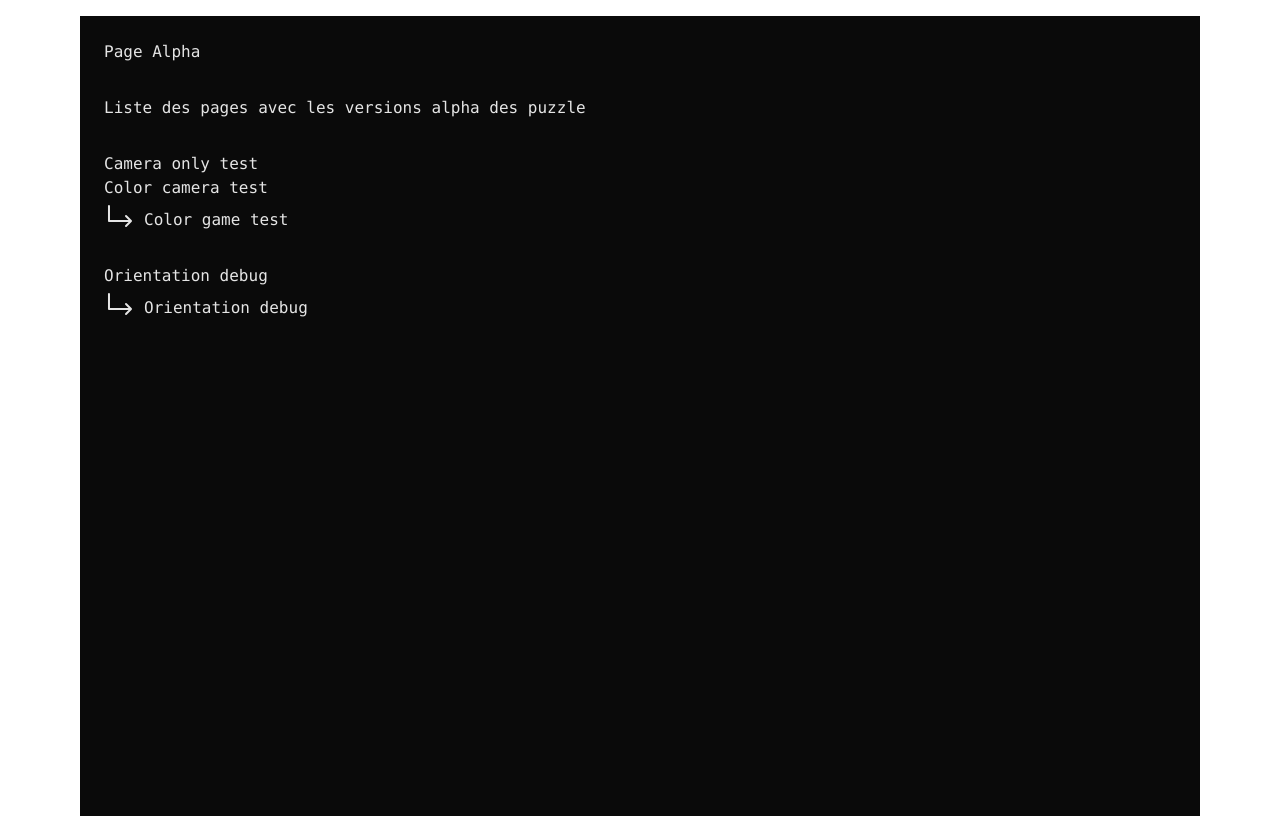
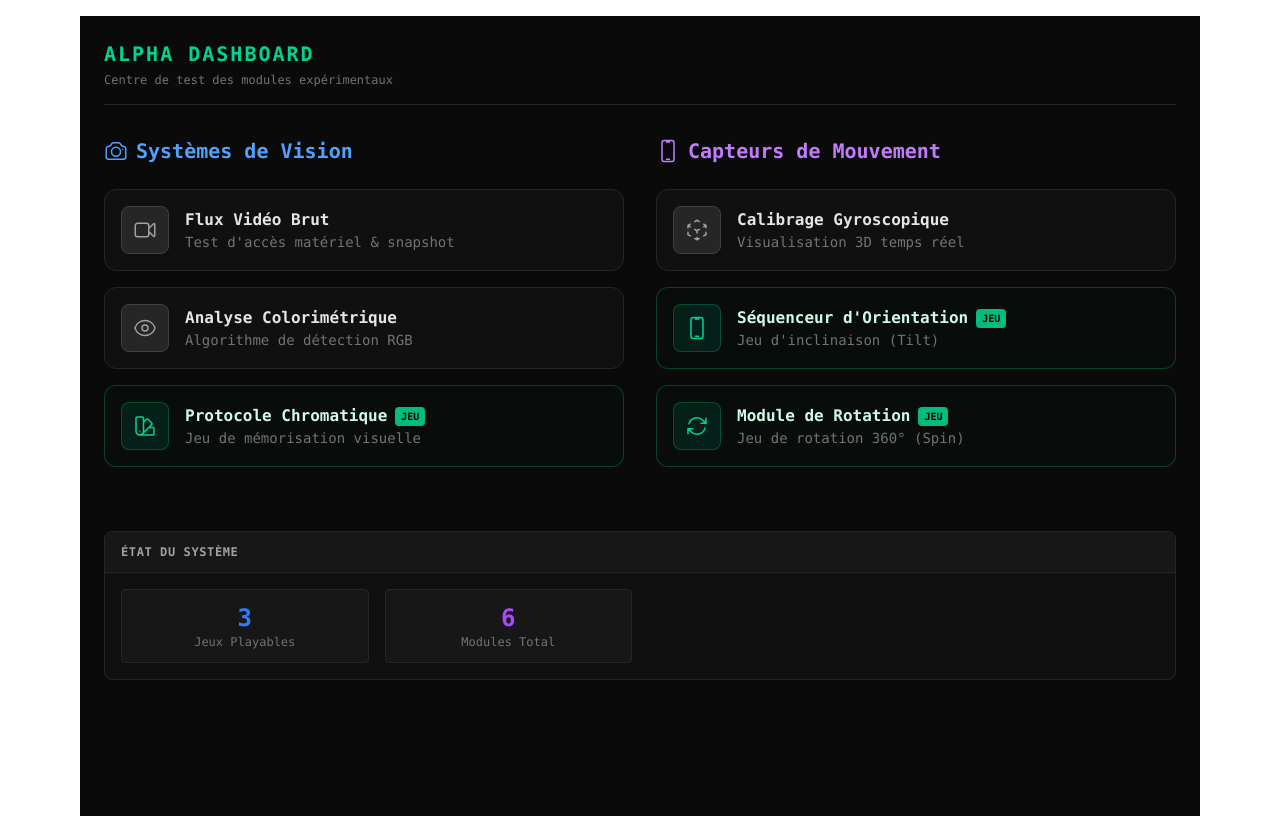
Before and after one commit to Sekaivi/MissionADA42, a Next.js app: page /alpha in a window 1280 px wide. Built offline with nearby package versions, Linux system fonts and the light colour scheme.

Commit message:
feat(alpha dashboard): better interface

```diff
--- a/src/app/alpha/page.tsx
+++ b/src/app/alpha/page.tsx
@@ -1,35 +1,133 @@
-import Link from 'next/link';
+'use client';
 
-import { ArrowTurnDownRightIcon } from '@heroicons/react/24/solid';
+import React, { useMemo } from 'react';
+
+import {
+    ArrowPathIcon,
+    CameraIcon,
+    CubeTransparentIcon,
+    DevicePhoneMobileIcon,
+    EyeIcon,
+    SwatchIcon,
+    VideoCameraIcon,
+} from '@heroicons/react/24/outline';
+
+import { AlphaCard } from '@/components/alpha/AlphaCard';
+import { AlphaGrid } from '@/components/alpha/AlphaGrid';
+import { AlphaHeader } from '@/components/alpha/AlphaHeader';
+import { ModuleLink } from '@/components/alpha/ModuleLink';
+import { ModuleGroup } from '@/types/alpha/module';
+
+const ALPHA_MODULES: ModuleGroup[] = [
+    {
+        title: 'Systèmes de Vision',
+        icon: CameraIcon,
+        headerColor: 'text-blue-400',
+        items: [
+            {
+                href: '/alpha/camera-only',
+                title: 'Flux Vidéo Brut',
+                subtitle: "Test d'accès matériel & snapshot",
+                icon: VideoCameraIcon,
+            },
+            {
+                href: '/alpha/color-camera-test',
+                title: 'Analyse Colorimétrique',
+                subtitle: 'Algorithme de détection RGB',
+                icon: EyeIcon,
+            },
+            {
+                href: '/alpha/color-game',
+                title: 'Protocole Chromatique',
+                subtitle: 'Jeu de mémorisation visuelle',
+                icon: SwatchIcon,
+                isGame: true,
+            },
+        ],
+    },
+    {
+        title: 'Capteurs de Mouvement',
+        icon: DevicePhoneMobileIcon,
+        headerColor: 'text-purple-400',
+        items: [
+            {
+                href: '/alpha/orientation-debug',
+                title: 'Calibrage Gyroscopique',
+                subtitle: 'Visualisation 3D temps réel',
+                icon: CubeTransparentIcon,
+            },
+            {
+                href: '/alpha/orientation-game',
+                title: "Séquenceur d'Orientation",
+                subtitle: "Jeu d'inclinaison (Tilt)",
+                icon: DevicePhoneMobileIcon,
+                isGame: true,
+            },
+            {
+                href: '/alpha/spin-game',
+                title: 'Module de Rotation',
+                subtitle: 'Jeu de rotation 360° (Spin)',
+                icon: ArrowPathIcon,
+                isGame: true,
+            },
+        ],
+    },
+];
 
 export default function AlphaHome() {
+    const stats = useMemo(() => {
+        const allItems = ALPHA_MODULES.flatMap((group) => group.items);
+        return {
+            totalModules: allItems.length,
+            totalGames: allItems.filter((item) => item.isGame).length,
+            categories: ALPHA_MODULES.length,
+        };
+    }, []);
+
     return (
         <>
-            <h1>Page Alpha</h1>
-            <p>Liste des pages avec les versions alpha des puzzle</p>
+            <AlphaHeader
+                title="Alpha Dashboard"
+                subtitle="Centre de test des modules expérimentaux"
+            />
 
-            <ul>
-                <li>
-                    <Link href={'/alpha/camera-only'}>Camera only test</Link>
-                </li>
-                <li>
-                    <Link href={'/alpha/color-camera-test'}>Color camera test</Link>
-                </li>
-                <li className={'flex items-end gap-2'}>
-                    <ArrowTurnDownRightIcon className={'h-8'} />{' '}
-                    <Link href={'/alpha/color-game'}>Color game test</Link>
-                </li>
-            </ul>
+            <AlphaGrid>
+                {ALPHA_MODULES.map((group, groupIndex) => (
+                    <section key={groupIndex} className="space-y-6">
+                        <h2
+                            className={`flex items-center gap-2 text-xl font-bold ${group.headerColor}`}
+                        >
+                            <group.icon className="h-6 w-6" />
+                            {group.title}
+                        </h2>
 
-            <ul>
-                <li>
-                    <Link href={'/alpha/orientation-debug'}>Orientation debug</Link>
-                </li>
-                <li className={'flex items-end gap-2'}>
-                    <ArrowTurnDownRightIcon className={'h-8'} />{' '}
-                    <Link href={'/alpha/orientation-game'}>Orientation debug</Link>
-                </li>
-            </ul>
+                        <div className="grid gap-4">
+                            {group.items.map((item, itemIndex) => (
+                                <ModuleLink key={itemIndex} {...item} />
+                            ))}
+                        </div>
+                    </section>
+                ))}
+
+                <div className="col-span-1 mt-8 md:col-span-2">
+                    <AlphaCard title="État du Système">
+                        <div className="grid grid-cols-2 gap-4 md:grid-cols-4">
+                            <div className="rounded border border-neutral-800 bg-neutral-900 p-3 text-center">
+                                <div className="text-2xl font-bold text-blue-500">
+                                    {stats.totalGames}
+                                </div>
+                                <div className="text-xs text-neutral-500">Jeux Playables</div>
+                            </div>
+                            <div className="rounded border border-neutral-800 bg-neutral-900 p-3 text-center">
+                                <div className="text-2xl font-bold text-purple-500">
+                                    {stats.totalModules}
+                                </div>
+                                <div className="text-xs text-neutral-500">Modules Total</div>
+                            </div>
+                        </div>
+                    </AlphaCard>
+                </div>
+            </AlphaGrid>
         </>
     );
 }
--- /dev/null
+++ b/src/components/alpha/ModuleLink.tsx
@@ -0,0 +1,48 @@
+import React from 'react';
+
+import Link from 'next/link';
+
+import { PlayCircleIcon } from '@heroicons/react/24/solid';
+
+import { ModuleItem } from '@/types/alpha/module';
+
+export function ModuleLink({ href, title, subtitle, icon: Icon, isGame = false }: ModuleItem) {
+    return (
+        <Link
+            href={href}
+            className={`group relative flex items-center gap-4 rounded-xl border p-4 transition-all duration-300 hover:scale-[1.02] hover:shadow-lg ${
+                isGame
+                    ? 'border-emerald-500/30 bg-emerald-950/10 hover:border-emerald-500 hover:bg-emerald-900/20'
+                    : 'border-neutral-800 bg-neutral-900/50 hover:border-neutral-600 hover:bg-neutral-800'
+            }`}
+        >
+            <div
+                className={`flex h-12 w-12 shrink-0 items-center justify-center rounded-lg border transition-colors ${
+                    isGame
+                        ? 'border-emerald-500/30 bg-emerald-900/30 text-emerald-400 group-hover:bg-emerald-500 group-hover:text-black'
+                        : 'border-neutral-700 bg-neutral-800 text-neutral-400 group-hover:border-neutral-500 group-hover:text-white'
+                }`}
+            >
+                <Icon className="h-6 w-6" />
+            </div>
+
+            <div className="flex-1">
+                <div className="flex items-center gap-2">
+                    <h3 className={`font-bold ${isGame ? 'text-emerald-100' : 'text-neutral-200'}`}>
+                        {title}
+                    </h3>
+                    {isGame && (
+                        <span className="rounded bg-emerald-500 px-1.5 py-0.5 text-[10px] font-bold text-black">
+                            JEU
+                        </span>
+                    )}
+                </div>
+                <p className="text-sm text-neutral-500 group-hover:text-neutral-400">{subtitle}</p>
+            </div>
+
+            {isGame && (
+                <PlayCircleIcon className="h-8 w-8 text-emerald-500 opacity-0 transition-all duration-300 group-hover:translate-x-1 group-hover:opacity-100" />
+            )}
+        </Link>
+    );
+}
--- /dev/null
+++ b/src/types/alpha/module.ts
@@ -0,0 +1,16 @@
+import React from 'react';
+
+export type ModuleItem = {
+    href: string;
+    title: string;
+    subtitle: string;
+    icon: React.ElementType;
+    isGame?: boolean;
+};
+
+export type ModuleGroup = {
+    title: string;
+    icon: React.ElementType;
+    headerColor: string; // classe Tailwind
+    items: ModuleItem[];
+};
```
